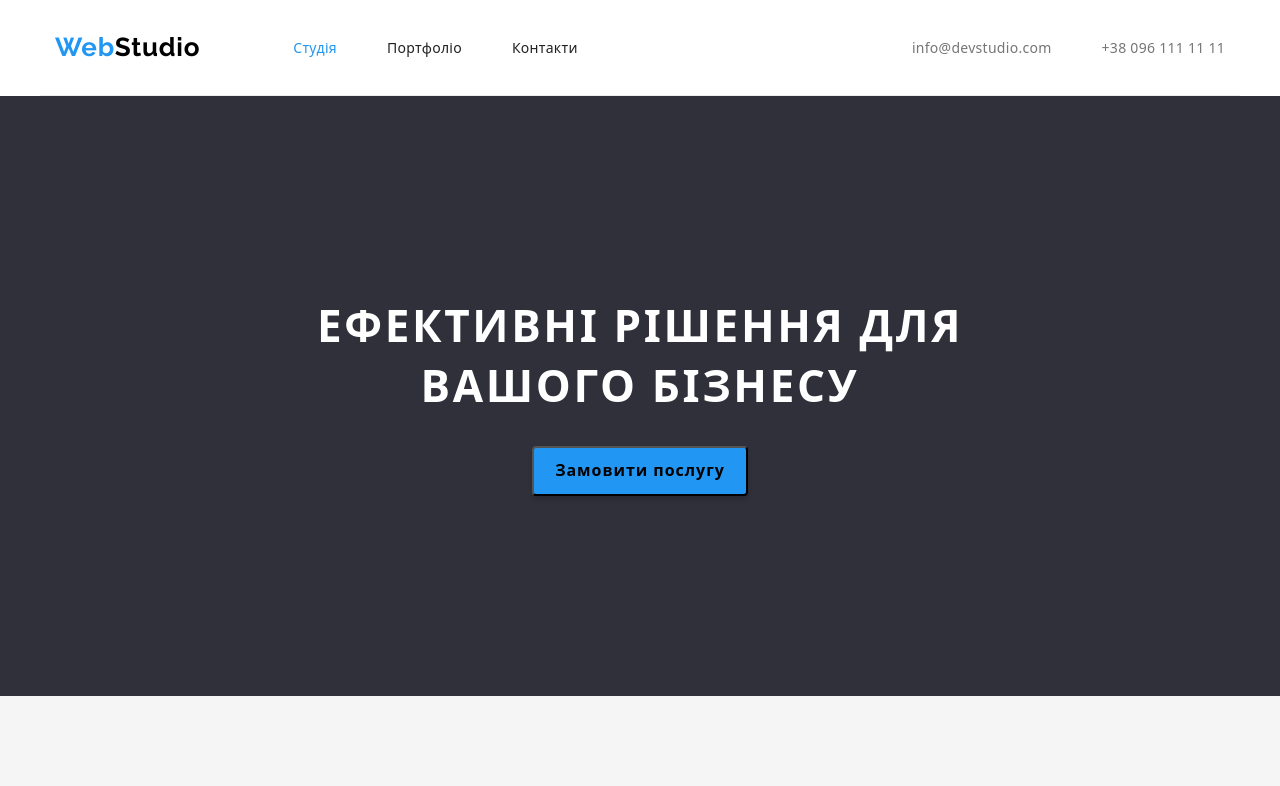
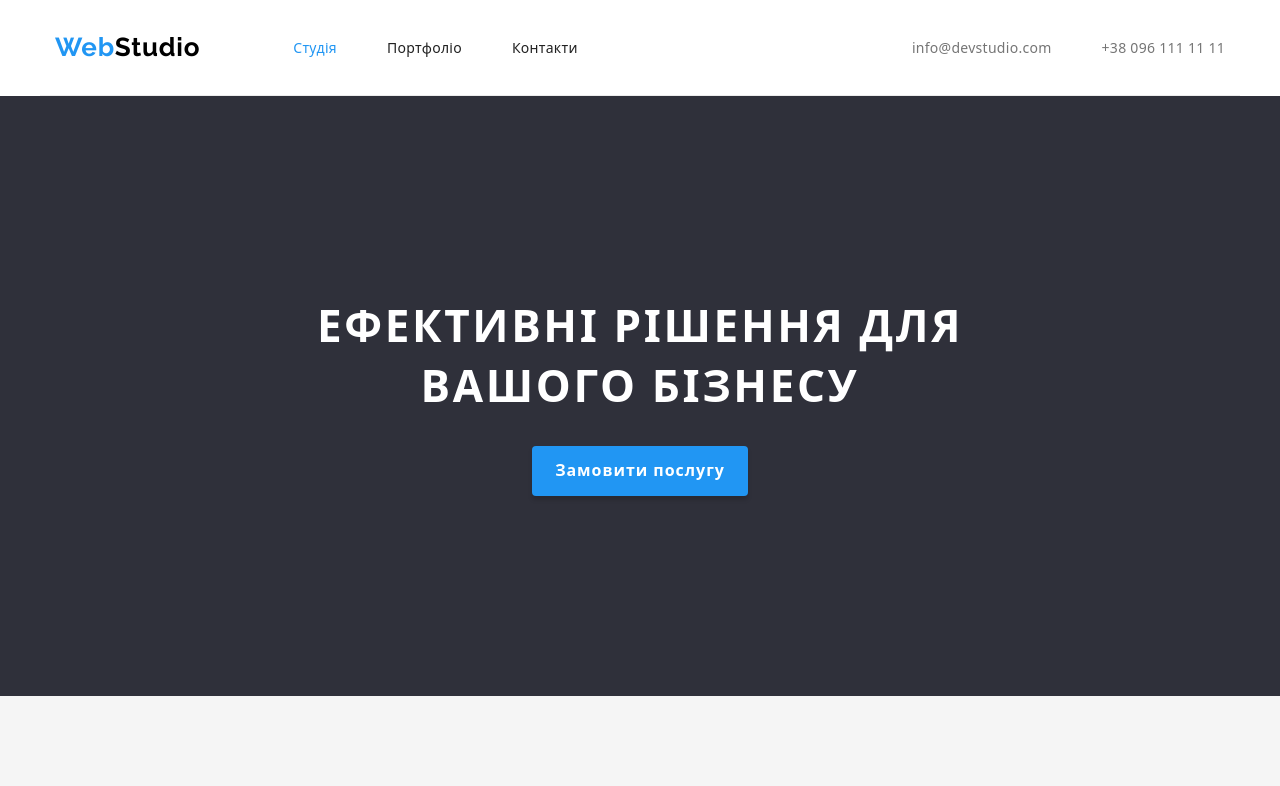
Before and after one commit to YaroslavBoldyshev/goit-markup-hw-03, a plain HTML site: page index.html in a window 1280 px wide. Shown: the top 786 px of the page. Drawn offline with nearby package versions, Linux system fonts and the light colour scheme.

Commit message:
Update style.css

```diff
--- a/css/style.css
+++ b/css/style.css
@@ -133,6 +133,8 @@ body{
     font-style: normal;
     text-align: center;
     letter-spacing: 0.06em;
+    border: none;
+    color: var(--white-color);
 }
 .button-order:active{
     background-color: #188CE8;
```
